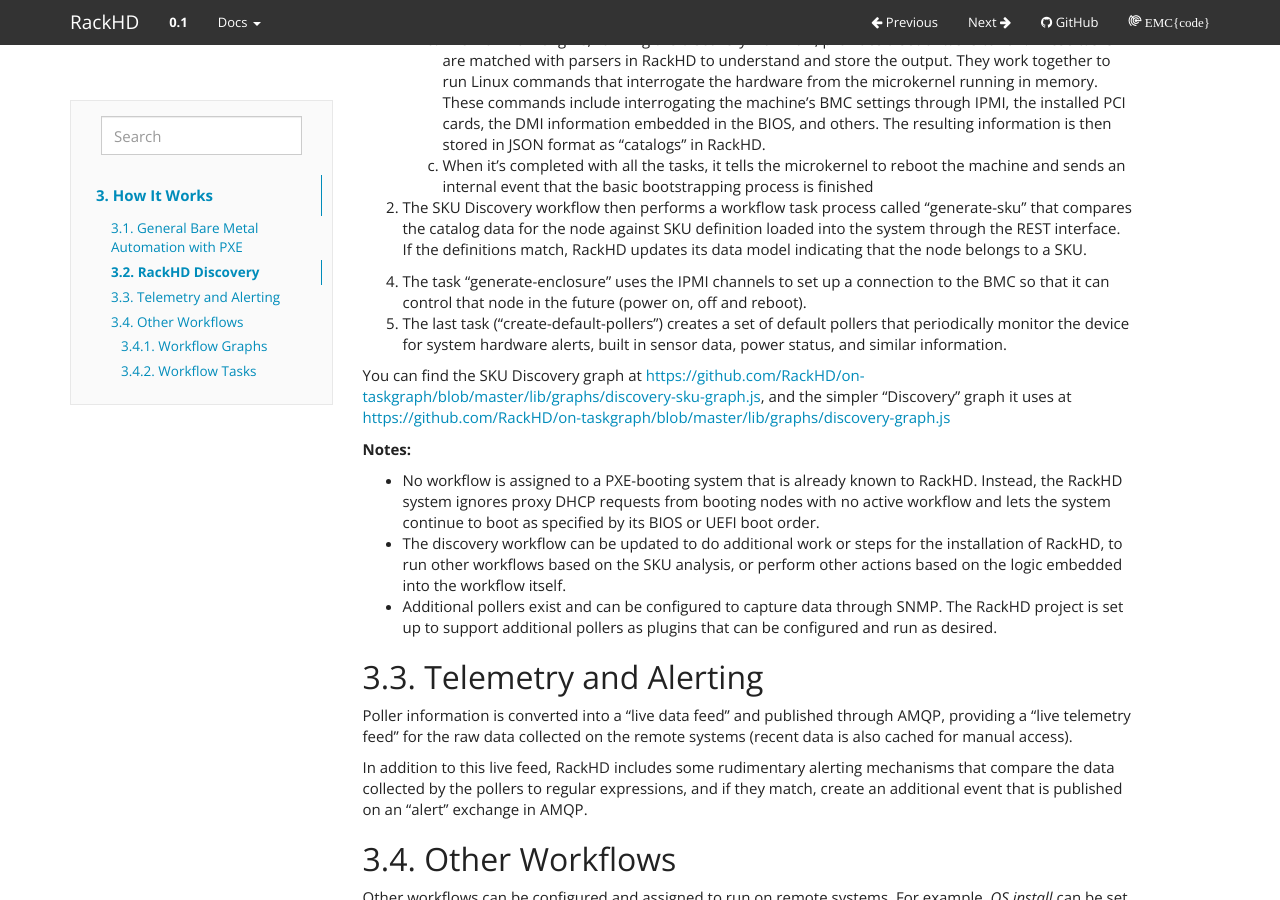
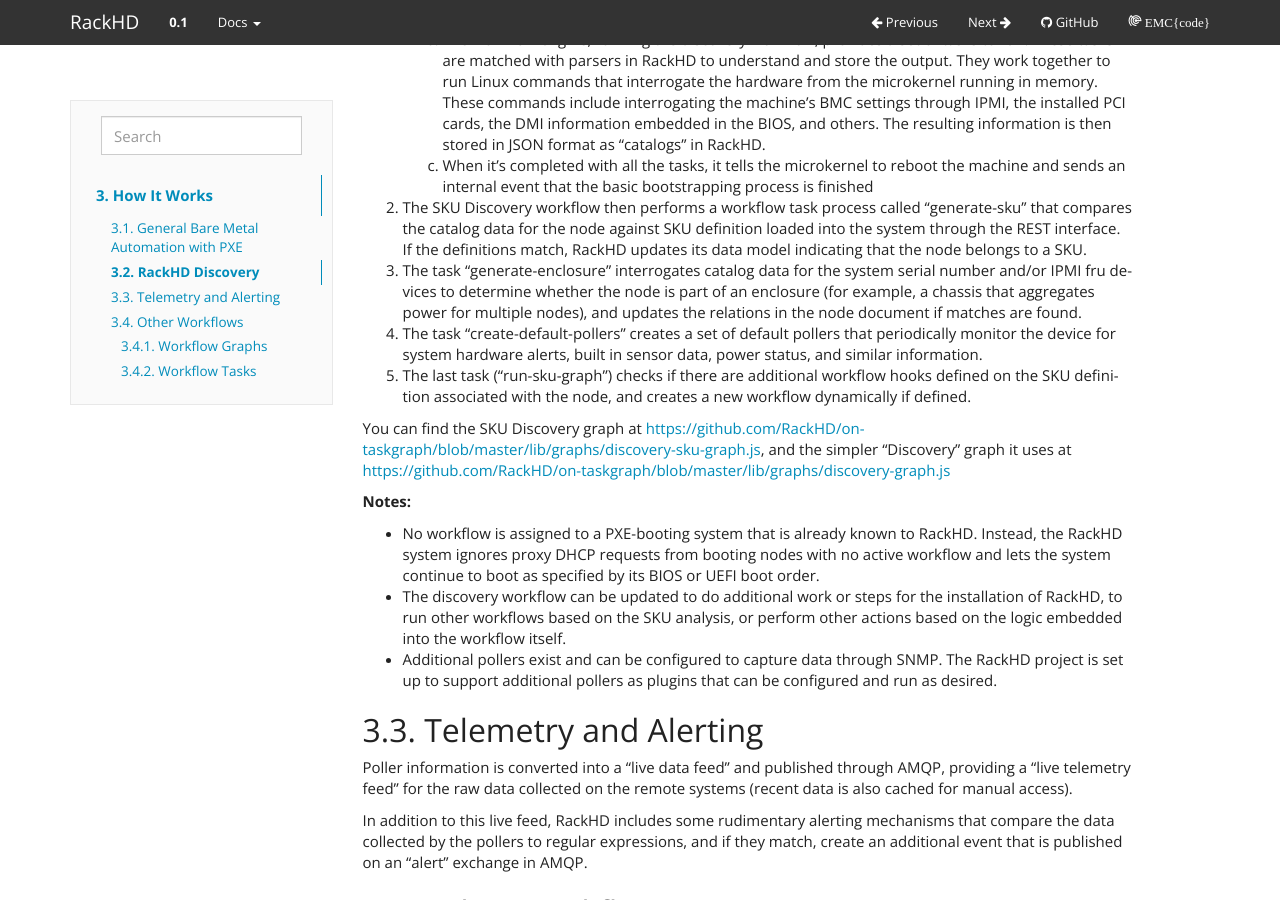
Before and after one commit to RackHD/docs, a Sphinx documentation site: the page built from docs/how_it_works.rst, in a window 1280 px wide and 900 px high, scrolled down 973 px. Built offline with Sphinx 7.4.7, drawn with Linux system fonts in a browser that asks for light colours.

Commit message:
Fix inaccuracies in discovery workflow description. Fix numbered list.

```diff
--- a/docs/how_it_works.rst
+++ b/docs/how_it_works.rst
@@ -79,11 +79,15 @@
    catalog data for the node against SKU definition loaded into the system through the REST interface. If
    the definitions match, RackHD updates its data model indicating that the node belongs to a SKU.
 
-4. The task "generate-enclosure" uses the IPMI channels to set up a connection to the BMC so that it can control that
-   node in the future (power on, off and reboot).
+3. The task "generate-enclosure" interrogates catalog data for the system serial number and/or IPMI fru devices
+   to determine whether the node is part of an enclosure (for example, a chassis that aggregates power for
+   multiple nodes), and updates the relations in the node document if matches are found.
 
-5. The last task ("create-default-pollers") creates a set of default pollers that periodically monitor the
+4. The task "create-default-pollers" creates a set of default pollers that periodically monitor the
    device for system hardware alerts, built in sensor data, power status, and similar information.
+
+5. The last task ("run-sku-graph") checks if there are additional workflow hooks defined on the SKU definition
+   associated with the node, and creates a new workflow dynamically if defined.
 
 You can find the SKU Discovery graph at https://github.com/RackHD/on-taskgraph/blob/master/lib/graphs/discovery-sku-graph.js,
 and the simpler "Discovery" graph it uses at https://github.com/RackHD/on-taskgraph/blob/master/lib/graphs/discovery-graph.js
```
